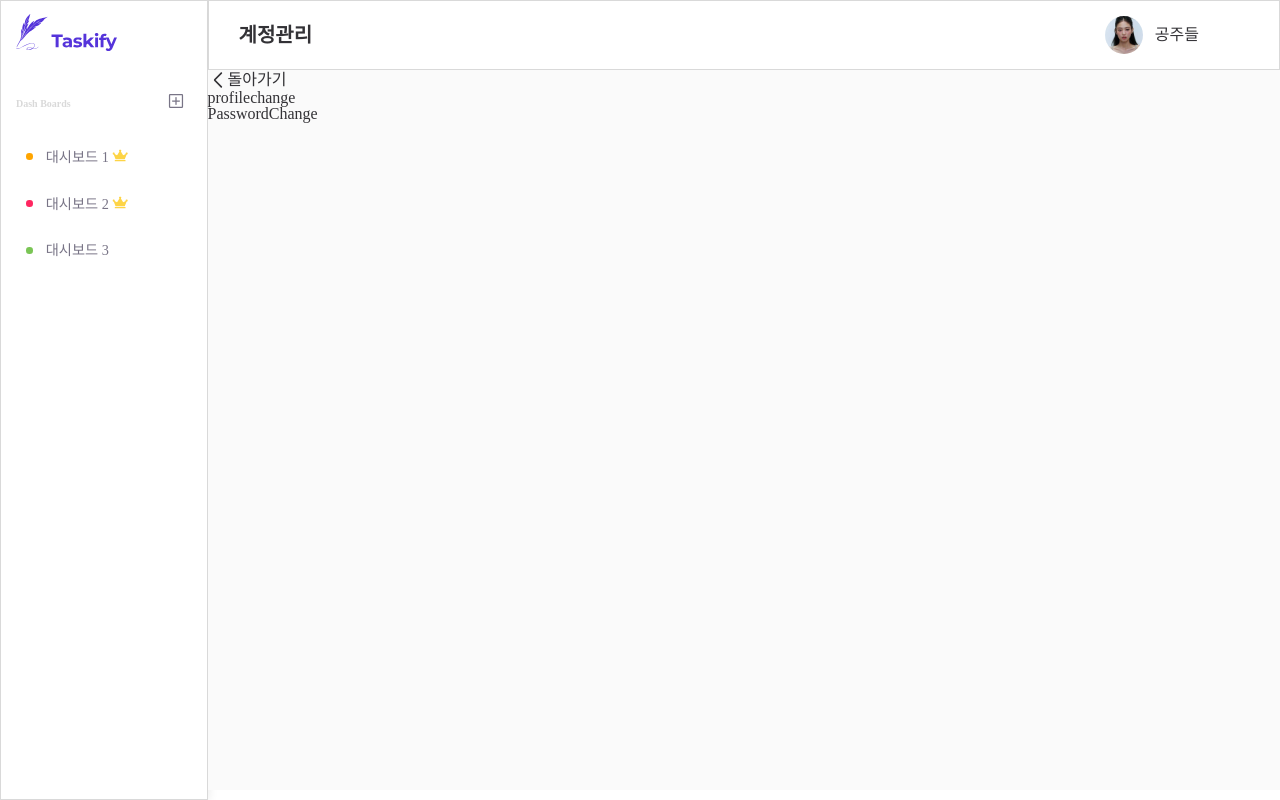
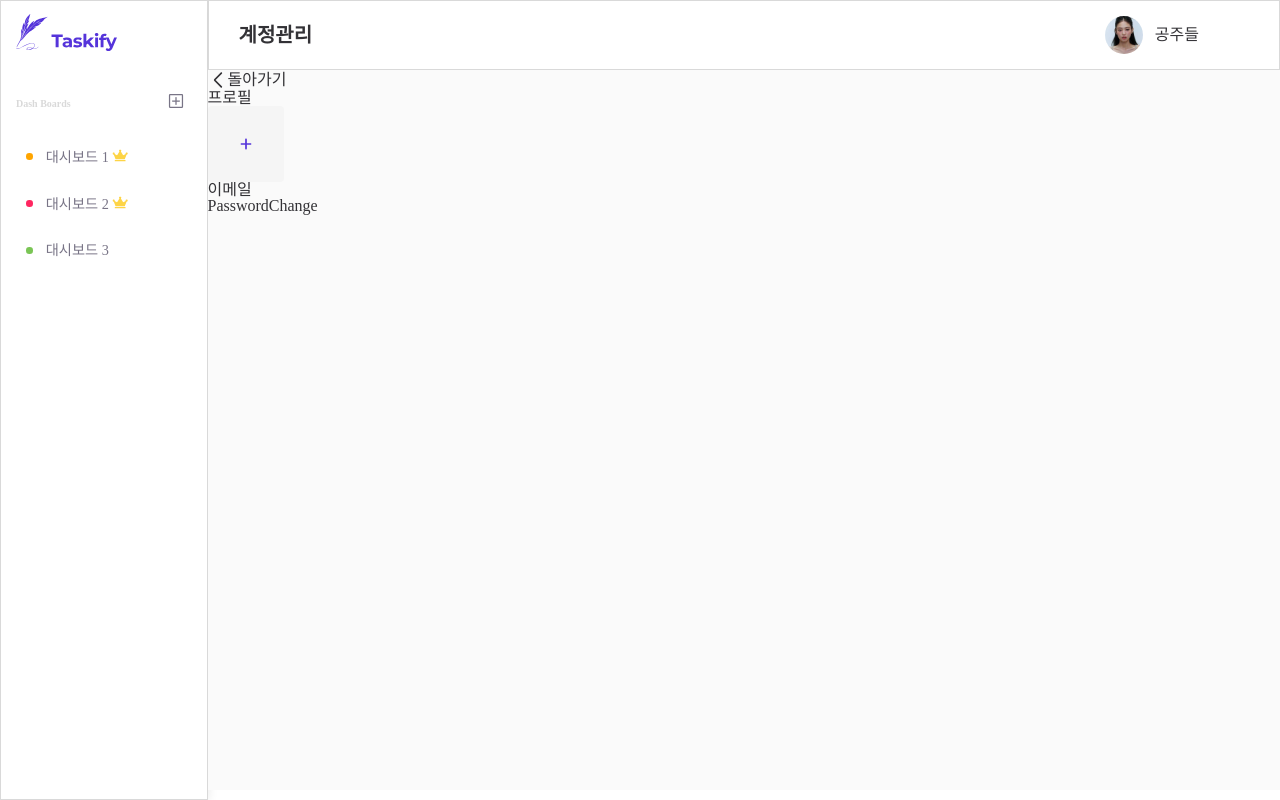
Before and after one commit to sprint-part3-team11/taskify, a Next.js app: page /mypage in a window 1280 px wide. Built offline with nearby package versions, Linux system fonts and the light colour scheme.

Commit message:
chore: 프로필 이미지 변경 컴포넌트 생성

```diff
--- a/src/components/my-page/ProfileChange.tsx
+++ b/src/components/my-page/ProfileChange.tsx
@@ -1,5 +1,32 @@
+import { ImgFileUpload } from '../common/ImgFileUpload';
+import styled from 'styled-components';
+
 function ProfileChange() {
-  return <div>profilechange</div>;
+  const S = {
+    Container: styled.div``,
+    ImageBox: styled.div``,
+    ImageTitle: styled.span``,
+    ImageContent: styled.div``,
+    InputBox: styled.div``,
+    EmailLabel: styled.span``,
+    EmailInput: styled.div``,
+    NicknameLabel: styled.span``,
+    NicknameInput: styled.div``,
+  };
+  return (
+    <S.Container>
+      <S.ImageBox>
+        <S.ImageTitle>프로필</S.ImageTitle>
+        <S.ImageContent>
+          <ImgFileUpload edit small />
+        </S.ImageContent>
+      </S.ImageBox>
+
+      <S.InputBox>
+        <S.EmailLabel>이메일</S.EmailLabel>
+      </S.InputBox>
+    </S.Container>
+  );
 }
 
 export default ProfileChange;
```
